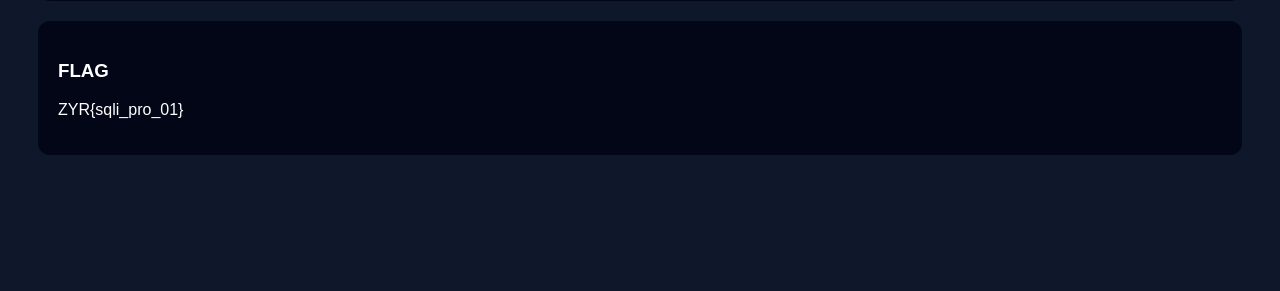
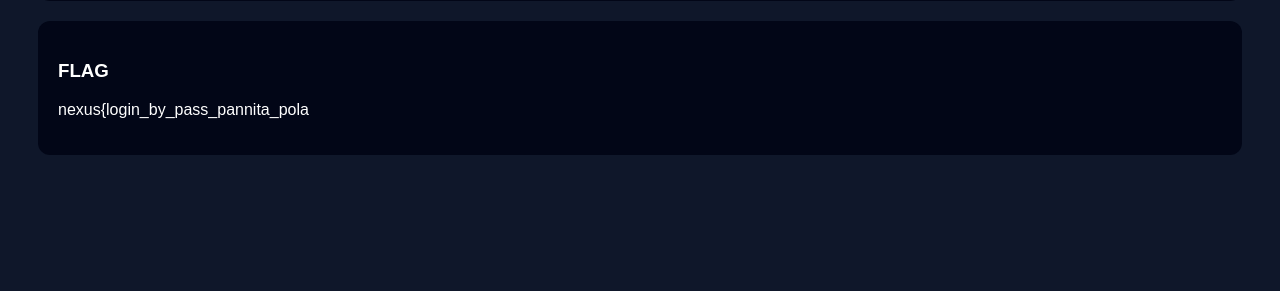
Before and after one commit to Kamesh-the-hacker/bankchallenge, a Flask app: page /flag in a window 1280 px wide. Shown: the part 278-569 px from the top of the page. Run offline with Flask 3, Linux system fonts and the light colour scheme.

Commit message:
Update FLAG value in dashboard.html

```diff
--- a/templates/dashboard.html
+++ b/templates/dashboard.html
@@ -14,7 +14,7 @@
 
 <div style="background:#020617;padding:20px;border-radius:12px">
 <h3>FLAG</h3>
-<p>ZYR{sqli_pro_01}</p>
+<p>nexus{login_by_pass_pannita_pola</p>
 </div>
 
 </div>
```
